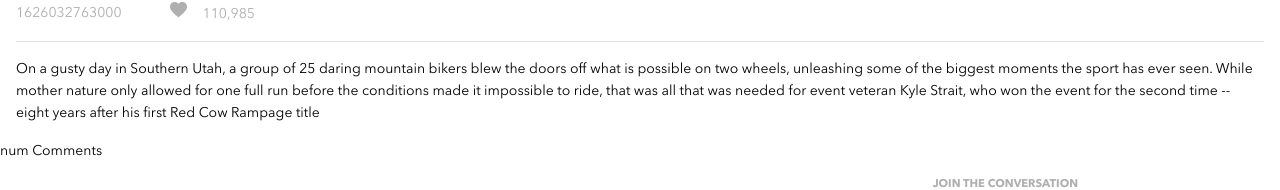
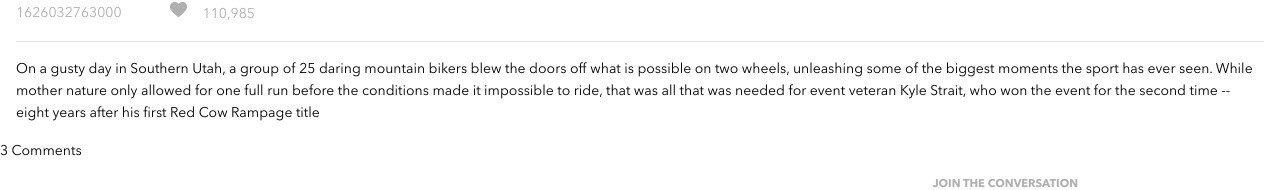
Before and after one commit to alisapromthep/alisa-promthep-brainflix, a React (Create React App) app: page / in a window 1280 px wide. Shown: the part 1191-1381 px from the top of the page. Built offline with nearby package versions, Linux system fonts and the light colour scheme.

Commit message:
added comment number at the top of comment form

```diff
--- a/src/components/CommentForm/CommentForm.js
+++ b/src/components/CommentForm/CommentForm.js
@@ -2,10 +2,11 @@ import './CommentForm.scss';
 import mohanLogo from '../../assets/images/Mohan-muruge.jpg';
 import addComment from '../../assets/images/icons/add_comment.svg';
 
-function CommentForm() {
+function CommentForm({commentInfo}) {
+
     return (
         <>
-        <p>num Comments</p>
+        <p>{commentInfo.length} Comments</p>
         <div className='comment'>
             <img className='comment__profile-img' src={mohanLogo} alt='mohan profile'/>
             <form className='comment__form'>
--- a/src/components/CommentSection/CommentSection.js
+++ b/src/components/CommentSection/CommentSection.js
@@ -6,7 +6,7 @@ function CommentSection({selectedComment}) {
 
     return (
         <div>
-            <CommentForm />
+            <CommentForm commentInfo={selectedComment}/>
             {selectedComment.map((comment,index)=>{
                 return (
                     <CommentCard
```
